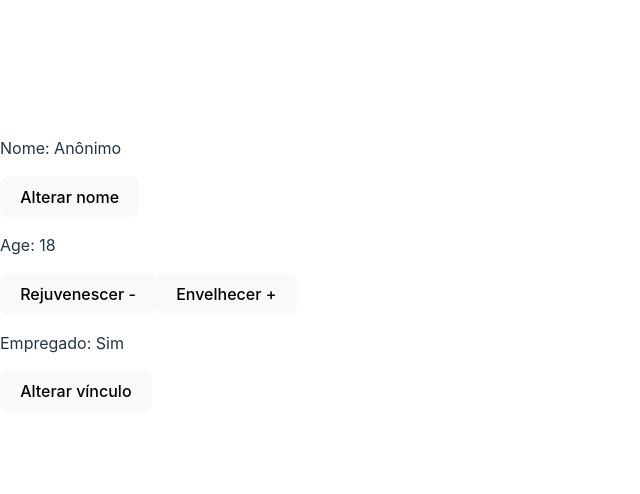
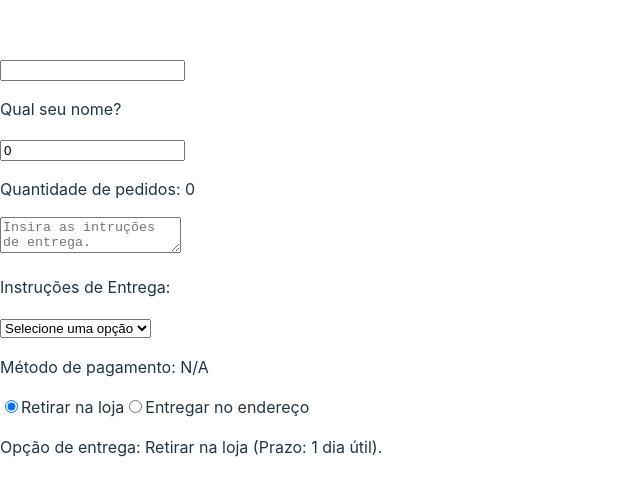
Before and after one commit to JoaoVictorCRP/react-introduction, a React (Vite) app: page / in a window 1280 px wide. Shown: the part 134-628 px from the top of the page, without its empty margins (0-640 px from the left). Built offline with nearby package versions, Linux system fonts and the light colour scheme.

Commit message:
EventHandle usando OnChange em elementos

```diff
--- a/src/Container.tsx
+++ b/src/Container.tsx
@@ -1,40 +1,72 @@
-import {useState} from "react";
+// onChange = event gandler user primary with form elements
+//            such as <input>, <textarea>, <select>, <radio>.
+//            It triggers a function every time the value of the input changes
+
+import { ChangeEventHandler, useState } from "react";
 
 function Container() {
-    const [name, setName] = useState<string>("Anônimo");
-    const [age, setAge] = useState<number>(18);
-    const [isEmployed, setEmployed] = useState<boolean>(true);
+    const [name, setName] = useState<string>("");
+    const [quantity, setQuantity] = useState<number>(0);
+    const [comment, setComment] = useState<string>("");
+    const [payment, setPayment] = useState<string>("N/A");
+    const [shipping, setShipping] = useState<string>("retirar");
 
-
-    const updateName = () => {
-        const newName = prompt('Insira seu nome:') || name;
-        setName(newName);
+    const handleNameChange = (event) => {
+        setName(event.target.value)
     }
 
-    const increaseAge = () => {
-        setAge(age + 1);
+    const handleQuantityChange = (event) => {
+        setQuantity(event.target.value)
     }
 
-    const decreaseAge = () => {
-        setAge(age - 1);
+    const handleCommentChange = (event) => {
+        setComment(event.target.value)
     }
 
-    const ToggleEmployment = () => {
-        setEmployed(!isEmployed)
+    const handlePaymentChange = (event) => {
+        setPayment(event.target.value)
     }
+
+    const handleShippingChange = (event) => {
+        setShipping(event.target.value)
+    }
+
 
     return (
         <div>
-            <p>Nome: {name}</p>
-            <button onClick={updateName}>Alterar nome</button>
+            <input type="text" value={name} onChange={handleNameChange}/>
+            <p> {name ? `Olá, ${name}! Como vai você?`: "Qual seu nome?"}</p>
 
-            <p>Age: {age}</p>
-            <button onClick={decreaseAge}>Rejuvenescer -</button>
-            <button onClick={increaseAge}>Envelhecer +</button>
+            <input type="number" value={quantity} onChange={handleQuantityChange}/>
+            <p>Quantidade de pedidos: {quantity}</p>
 
+            <textarea value={comment} onChange={handleCommentChange} placeholder="Insira as intruções de entrega."></textarea>
+            <p>Instruções de Entrega: {comment}</p>
 
-            <p>Empregado: {isEmployed ? "Sim" : "Não"}</p>
-            <button onClick={ToggleEmployment}>Alterar vínculo</button>
+            <select value={payment} onChange={handlePaymentChange}>
+                <option value="N/A" defaultChecked>Selecione uma opção</option>
+                <option value="credito">Cartão de Crédito</option>
+                <option value="debito">Cartão de Débito</option>
+                <option value="pix">Pix</option>
+                <option value="gpay">Google Pay</option>
+            </select>
+            <p>Método de pagamento: {payment}</p>
+
+            <label>
+                <input type="radio" value="retirar" checked={shipping==='retirar'} onChange={handleShippingChange}/>
+                Retirar na loja
+            </label>
+            <label>
+                <input type="radio" value="entregar" checked={shipping==='entregar'} onChange={handleShippingChange}/>
+                Entregar no endereço
+            </label>
+
+            <p>Opção de entrega: {
+                shipping==='entregar'?
+                    'Entregar no endereço (Prazo: 7 dias úteis).' :
+                    'Retirar na loja (Prazo: 1 dia útil).'
+                }
+            </p>
         </div>
     );
 }
```
Also changed, not shown: src/App.tsx (+4 -7 lines).
